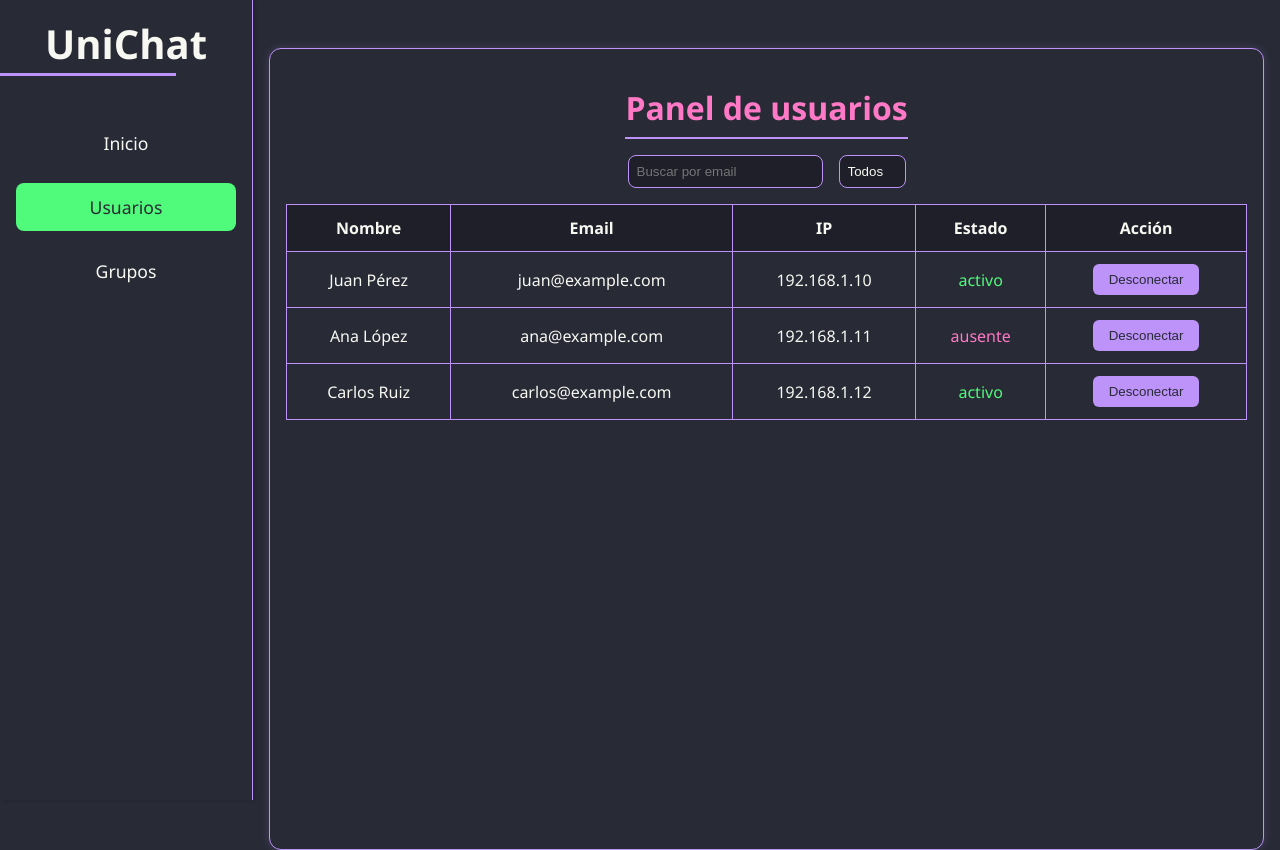
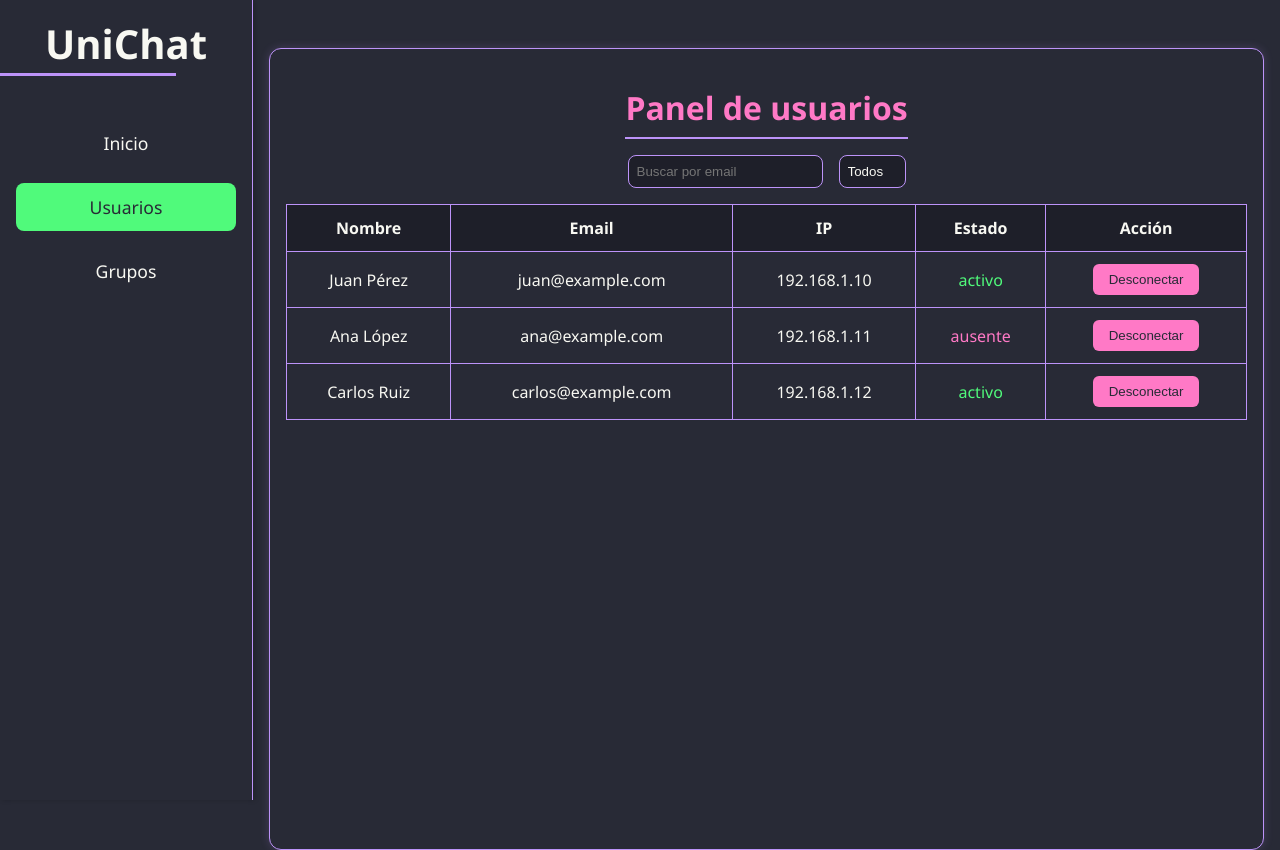
Before and after one commit to Hoxanfox/P2P, a Vue app in the folder unicht-dashboard/frontend/: page /#/users in a window 1280 px wide. Built offline with nearby package versions, Linux system fonts and the light colour scheme.

Commit message:
fix: Update button colors for improved visibility and consistency

```diff
--- a/unicht-dashboard/frontend/src/components/Users.vue
+++ b/unicht-dashboard/frontend/src/components/Users.vue
@@ -129,7 +129,7 @@ function handleAction(user) {
 
 button {
     padding: 0.5rem 1rem;
-    background-color: var(--purple);
+    background-color: var(--pink);
     color: var(--bg);
     border: none;
     border-radius: 6px;
@@ -138,7 +138,7 @@ button {
 }
 
 button:hover {
-    background-color: var(--cyan);
+    background-color: var(--green);
     color: var(--bg);
 }
 </style>
```
